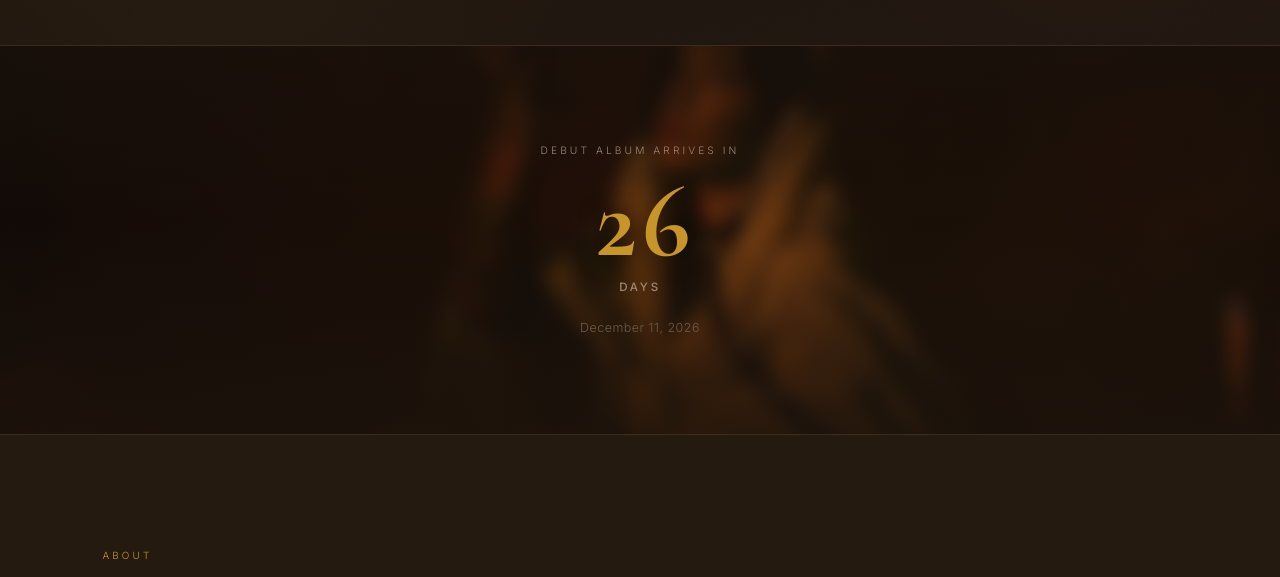
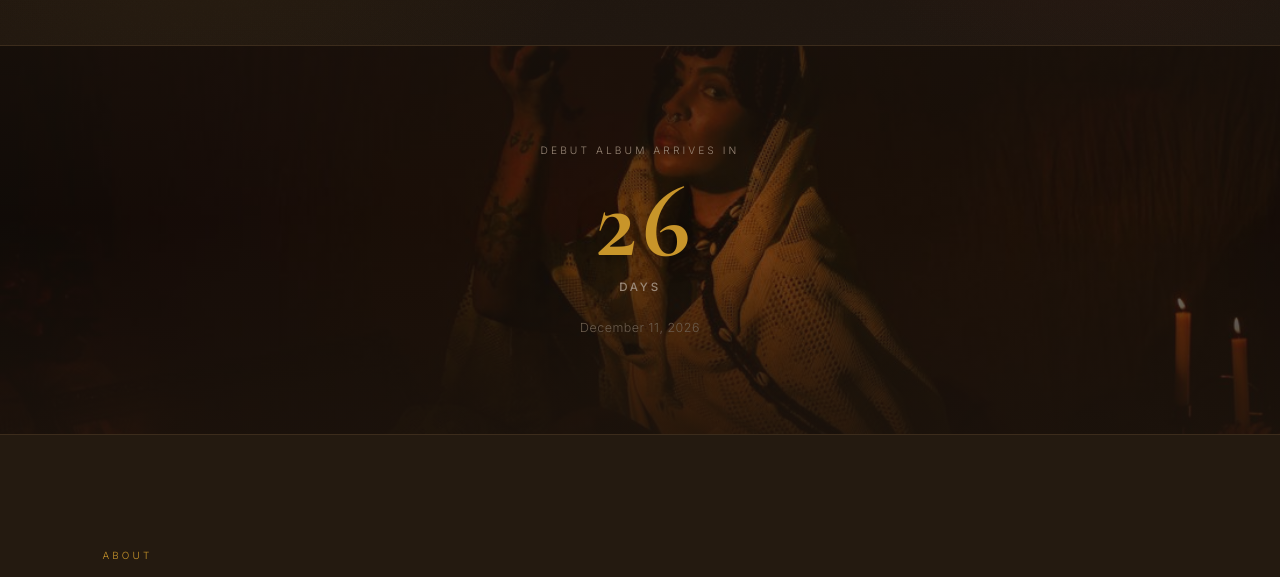
Before and after one commit to rondaleeconsulting/vpc-website, a plain HTML site: page index.html in a window 1280 px wide. Shown: the part 755-1332 px from the top of the page. Drawn offline with nearby package versions, Linux system fonts and the light colour scheme.

Commit message:
Remove blur from countdown band's album cover background
Co-Authored-By: Claude Sonnet 5 <noreply@anthropic.com>
Claude-Session: https://claude.ai/code/session_01UGbffq7qGm3nCBE9Ptxnv5

```diff
--- a/index.html
+++ b/index.html
@@ -362,8 +362,6 @@
       position: absolute;
       inset: 0;
       background: url('assets/efflorescere-cover.jpg') center 28% / cover no-repeat;
-      filter: blur(8px);
-      transform: scale(1.1);
     }
 
     #countdown-band::after {
```
